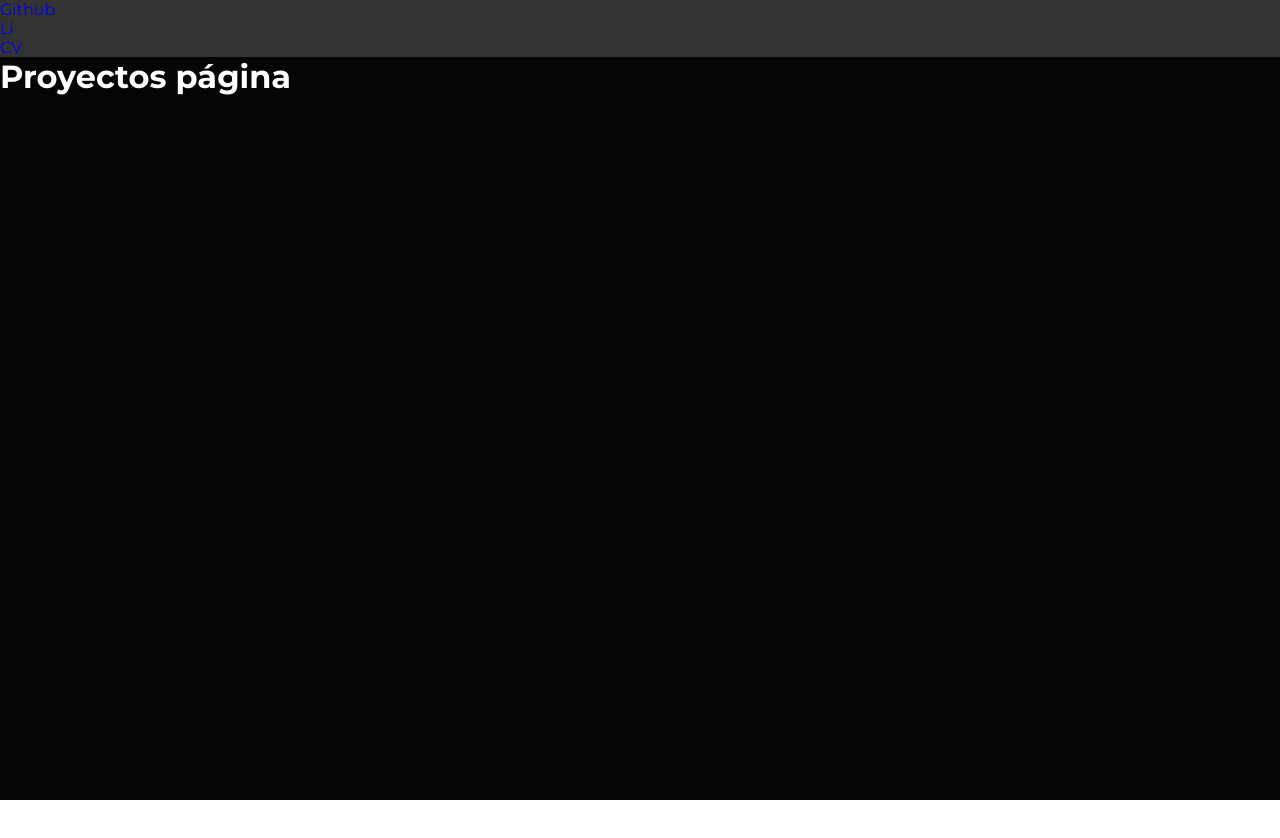
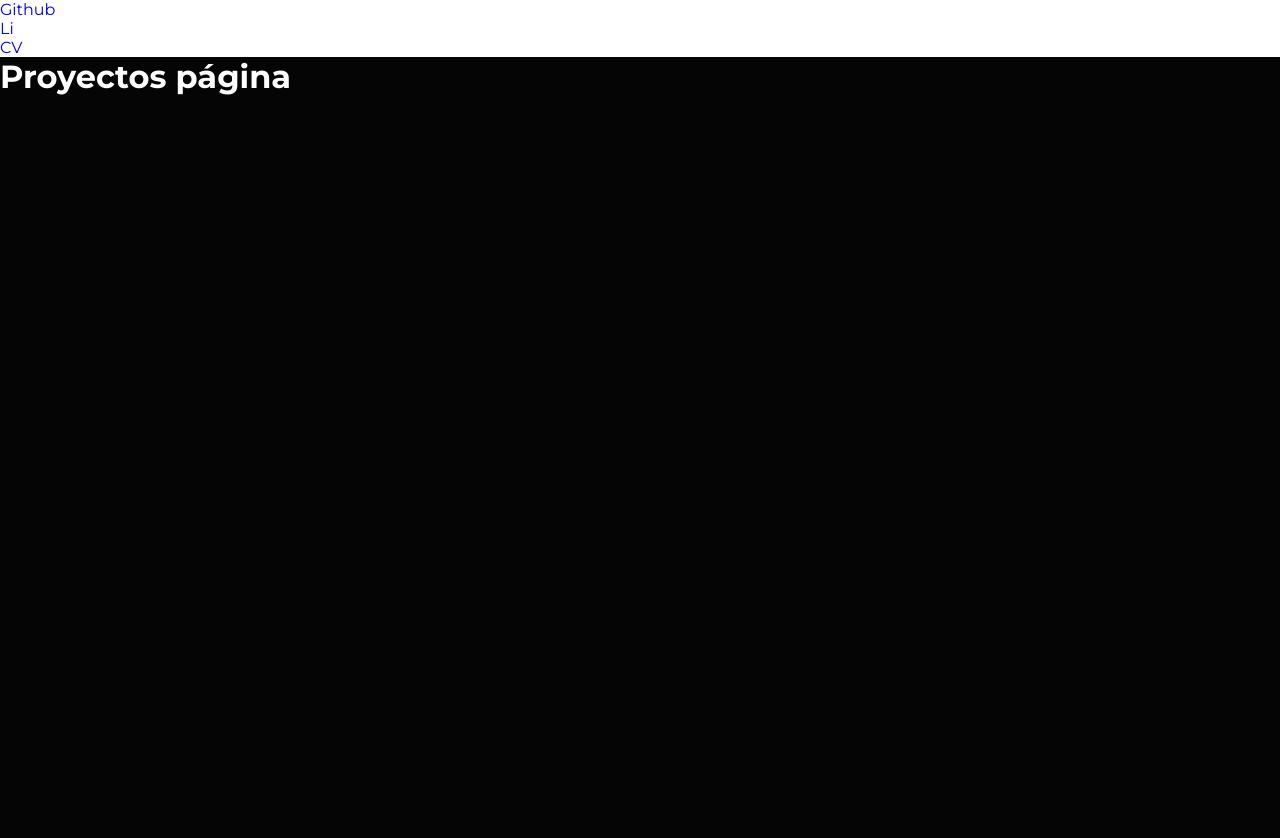
Before and after one commit to JaumeEsquerdo/portfolio-personal, a React (Vite) app in the folder portfolio-jaume/: page /proyectos in a window 1280 px wide. Shown: the top 838 px of the page. Before the commit the page ends 800 px from the top, so only its background shows below. Built offline with nearby package versions, Linux system fonts and the light colour scheme; a web font is replaced by a local one.

Commit message:
update transicion

```diff
--- a/portfolio-jaume/src/Layout.jsx
+++ b/portfolio-jaume/src/Layout.jsx
@@ -1,36 +1,25 @@
 import { Outlet, useLocation } from "react-router-dom"
 import Aside from "./components/Aside"
-import { AnimatePresence } from "framer-motion"
+import { AnimatePresence } from "framer-motion";
 import PageTransition from "./components/PageTransition";
-import { useRef } from "react";
 
 
 function Layout() {
   const location = useLocation();
-  const prevPath = useRef(location.pathname) //guardar la ruta de donde vengo (el valor anterior)
 
-  const isReturningHome = location.pathname === '/' && prevPath.current !== '/';
-  const direction = isReturningHome ? 'down' : 'up';
 
-  // actualizar el valor anterior a la ruta nueva
-  prevPath.current = location.pathname;
-
-  // el <AnimatePresence mode="wait"> es para q espere la animacion de salida antes de mostrar la siguiente pagina
 
 
   return (
     <>
-      <div style={{ position: 'relative', overflow: 'hidden', minHeight: '100vh', backgroundColor: '#333' }}>
+      <AnimatePresence exitBeforeEnter>
+        <PageTransition key={location.pathname}>
+          {location.pathname !== '/' && <Aside />}
+          <Outlet />
+        </PageTransition>
+      </AnimatePresence>
 
-        <AnimatePresence mode="wait">
 
-          <PageTransition key={location.pathname} direction={direction}>
-            {location.pathname !== '/' && <Aside />}
-            <Outlet />
-          </PageTransition>
-
-        </AnimatePresence>
-      </div>
     </>
   )
 }
--- a/portfolio-jaume/src/components/PageTransition.jsx
+++ b/portfolio-jaume/src/components/PageTransition.jsx
@@ -1,30 +1,31 @@
-import { motion } from 'framer-motion'
+import { motion } from 'framer-motion';
 
-const pageVariants = {
-    initial: { y: '100vh', opacity: 0 },
-    animate: { y: 0, opacity: 1 },
-    exit: { y: '-100vh', opacity: 0 }
+const animations = {
+  initial: { opacity: 0, y: '100%' },  // La siguiente página está abajo, oculta
+  animate: { opacity: 1, y: '0%' },    // La siguiente página se mueve a su posición final
+  exit: { opacity: 0, y: '-100%' },    // La página actual se desplaza hacia arriba y se desvanece
 };
-
-const transition = {
-    type: 'tween',
-    ease: 'easeInOut',
-    duration: 0.8,
-}
 
 const PageTransition = ({ children }) => {
   return (
     <motion.div
-            initial='initial'
-            animate='animate'
-            exit='exit'
-            variants={pageVariants}
-            transition={transition}
-            style={{ position: 'absolute', height:'100vh', overflow:'hidden' ,width: '100%', top: 0, left: 0, zIndex: 10 }}
+      variants={animations}
+      initial="initial"  // Inicializa la animación con la página siguiente oculta abajo
+      animate="animate"  // La página siguiente entra suavemente a la pantalla
+      exit="exit"        // La página anterior sale deslizándose hacia arriba
+      transition={{ duration: 0.6 }}  // Duración suave para las transiciones
+      style={{
+        position: 'absolute',  // Asegurarse de que las páginas estén posicionadas correctamente
+        top: 0,
+        left: 0,
+        right: 0,
+        bottom: 0,
+        minHeight: '100vh',    // Al menos toda la altura de la pantalla
+      }}
     >
       {children}
     </motion.div>
   );
-}
+};
 
 export default PageTransition;
--- a/portfolio-jaume/src/pages/Proyectos.jsx
+++ b/portfolio-jaume/src/pages/Proyectos.jsx
@@ -2,10 +2,14 @@ import '@/css/proyectos.css'
 
 const Proyectos = () => {
     return (
+
+
+
             <div className="ProyectosWrapper">
                 <h1 className='Proyectos-h1'>Proyectos página</h1>
             </div>
-        );
+
+    );
 }
 
 export default Proyectos;
```
Lines whose indentation alone changed are shown as unchanged.
